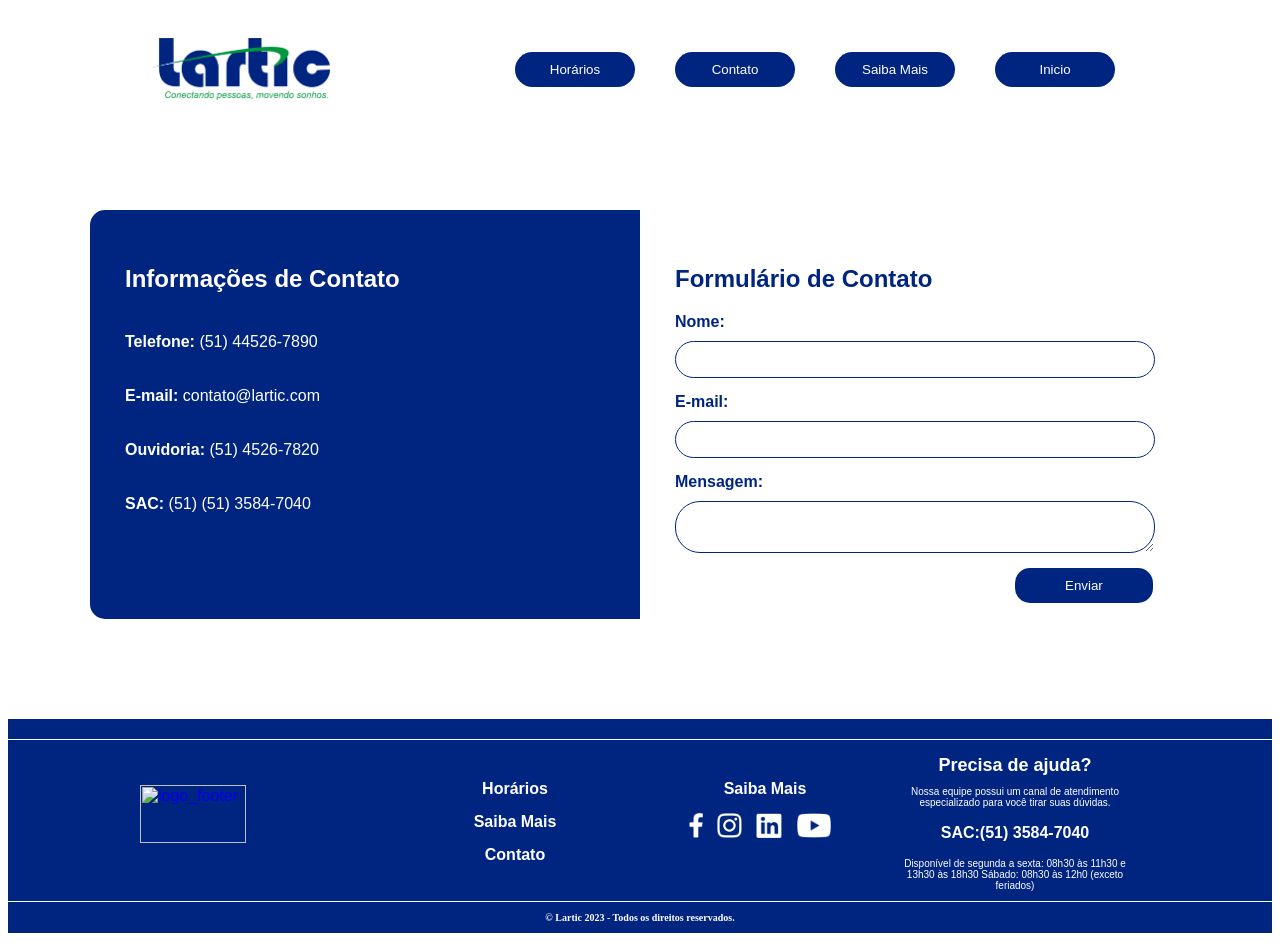
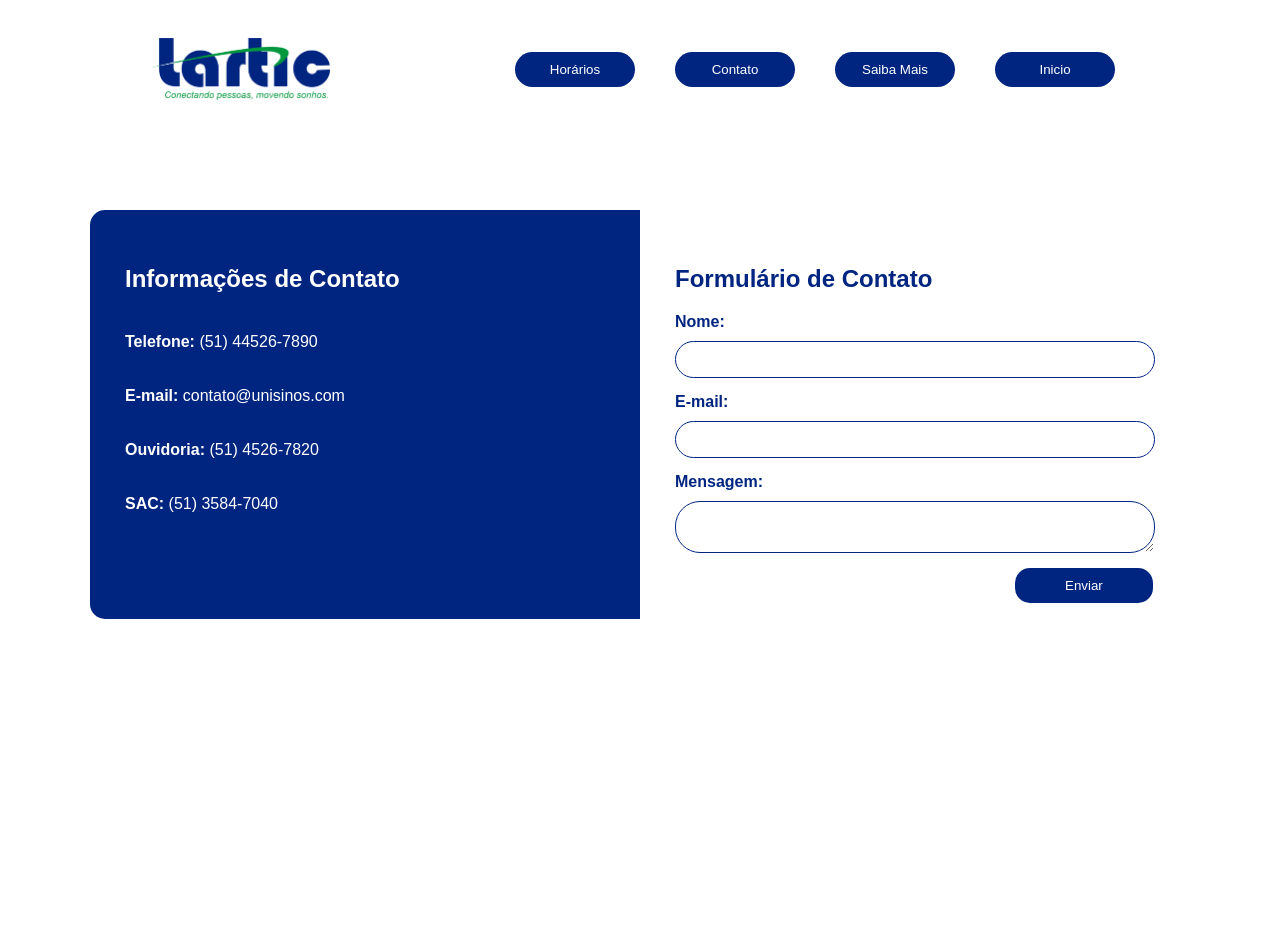
Before and after one commit to crismassaneiro/trabalhos-faculdade, a plain HTML site: page front_end/desafio_front_end/projeto/Contato/index.html in a window 1280 px wide. After the commit the page ends 800 px from the top, so only its background shows below. Drawn offline with Linux system fonts and the light colour scheme; files whose address does not match are found by name.

Commit message:
add code

```diff
--- a/front_end/desafio_front_end/projeto/Contato/index.html
+++ b/front_end/desafio_front_end/projeto/Contato/index.html
@@ -34,9 +34,9 @@
           <div class="contact-info" >
             <h2 class="h2_inf">Informações de Contato</h2>
             <p class="txt_inf"><b>Telefone:</b> (51) 44526-7890</p>
-            <p class="txt_inf"><b>E-mail:</b> contato@lartic.com</p>
+            <p class="txt_inf"><b>E-mail:</b> contato@unisinos.com</p>
             <p class="txt_inf"><b>Ouvidoria:</b> (51) 4526-7820</p>
-            <p class="txt_inf"><b>SAC:</b> (51) (51) 3584-7040</p>
+            <p class="txt_inf"><b>SAC:</b> (51) 3584-7040</p>
           </div>
 
           <div class="form-container">
@@ -57,50 +57,4 @@
         </div>
       </div>
     </body>
-
-    <footer>
-      <div class="linha-branca"></div>
-      <div class="container">
-
-        <div class="column1">
-          <a href="../Pagina_Inicial/index.html"><img class="logo_footer" src="../Footer/imagens/logo_footer.png" alt="logo_footer"></a>
-        </div>
-
-        <div class="column2">
-          <ul>
-            <a href="../Horarios/index.html"><li class="nomes_menu1"><strong>Horários</strong></li></a>
-            <a href="../Saiba_Mais/index.html"><li class="nomes_menu1"><strong>Saiba Mais</strong></li></a>
-            <a href="../Contato/index.html"> <li class="nomes_menu1"><strong>Contato</strong></li></a>
-          </ul>
-        </div>
-
-        <div class="column3">
-          <ul>
-          <li class="nomes_menu2"><strong>Saiba Mais</strong></li>
-          </ul>
-          <div class="redes_footer">
-              <img class="img_redes_footer" src="../Footer/imagens/icon_facebook.png" alt="">
-              <img class="img_redes_footer" src="../Footer/imagens/icon_instagram.png" alt="">
-              <img class="img_redes_footer" src="../Footer/imagens/icon_linkedin.png" alt="">
-              <img class="img_redes_footer" src="../Footer/imagens/icon_youtube.png" alt="">
-          </div>
-        </div>
-
-        <div class="column4">
-          <h3 class="nomes_menu3">Precisa de ajuda?</h3>
-          <p class="texto_c4"> Nossa equipe possui um canal de atendimento especializado para você tirar suas dúvidas.
-          </p>
-          <p class="sac">
-             <strong>SAC:(51) 3584-7040</strong></p>
-         <p class="texto_c4">
-          Disponível de segunda a sexta: 08h30 às 11h30 e 13h30 às 18h30  Sábado: 08h30 às 12h0 (exceto feriados)
-         </p>
-        </div>
-
-      </div>
-      <div class="linha-branca"></div>
-      <p class="copyright"> <strong>© Lartic 2023 - Todos os direitos reservados.</strong>
-      </p>
-  </footer>
-
 </html>
```
Also changed, not shown: front_end/desafio_front_end/projeto/Pagina_Inicial/index.html (+5 -4 lines), front_end/desafio_front_end/projeto/Pagina_Inicial/pagina_inicial.css (+12 -6 lines), front_end/desafio_front_end/projeto/Pagina_Inicial/imgs/awslogo.png (added), front_end/desafio_front_end/projeto/Pagina_Inicial/imgs/azurelogo.png (added), front_end/desafio_front_end/projeto/Pagina_Inicial/imgs/databrickslogo.png (added), front_end/desafio_front_end/projeto/Pagina_Inicial/imgs/gcplogo.png (added), front_end/desafio_front_end/projeto/Pagina_Inicial/imgs/iconLartic.png (deleted), front_end/desafio_front_end/projeto/Pagina_Inicial/imgs/novidades-img01.png (deleted), front_end/desafio_front_end/projeto/Pagina_Inicial/imgs/novidades-img02.png (deleted), front_end/desafio_front_end/projeto/Pagina_Inicial/imgs/novidades-img03.png (deleted).
